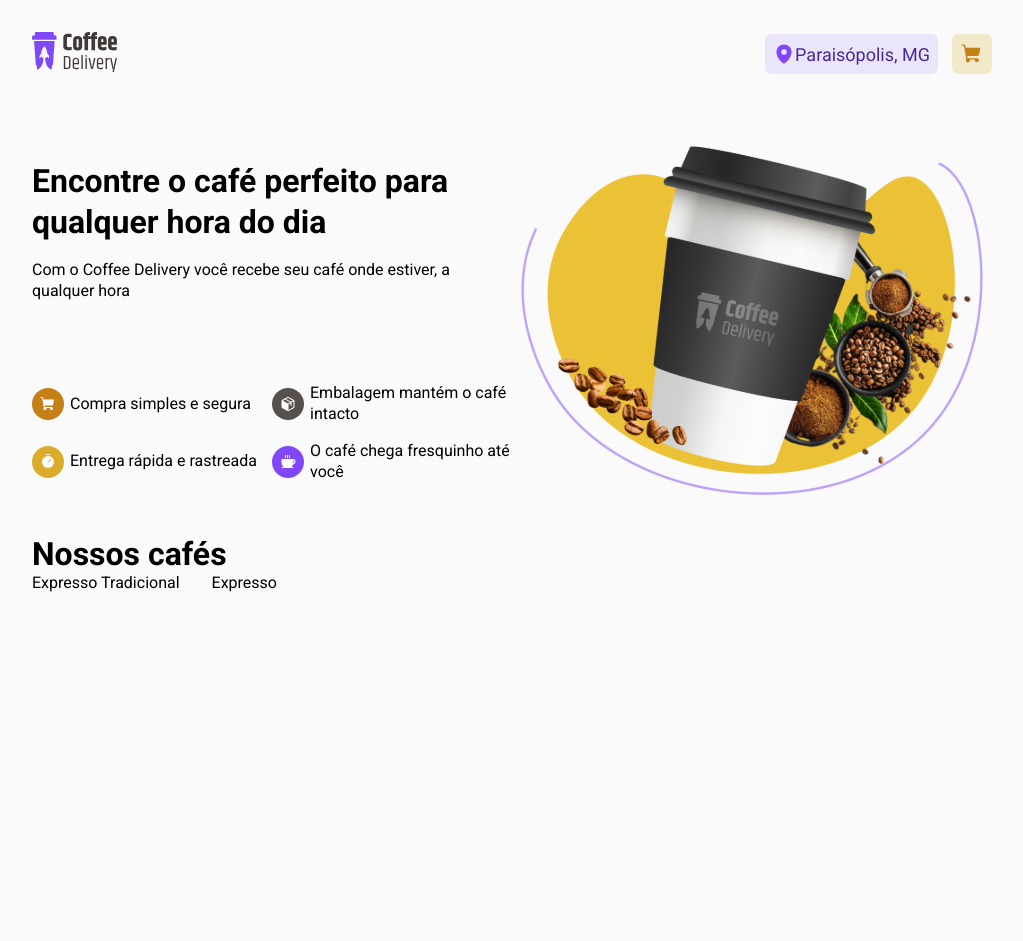
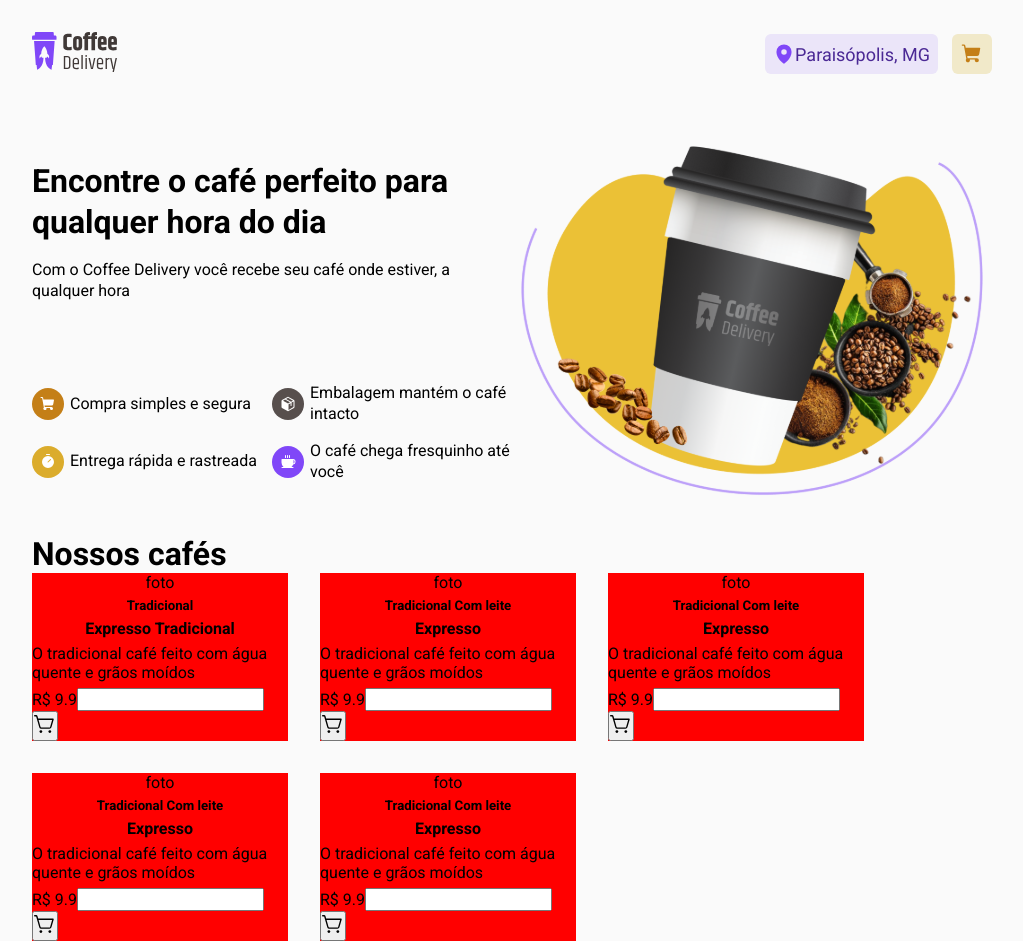
Before and after one commit to CaioScatolino/Coffee-Delivery, a React (Vite) app: page / in a window 1280 px wide. Shown: the whole page, without its empty margins (128-1151 px from the left). Before the commit the page ends 800 px from the top, so only its background shows below. Built offline with nearby package versions, Linux system fonts and the light colour scheme.

Commit message:
Atualizando projeto

```diff
--- a/src/contexts/CoffeeContext.tsx
+++ b/src/contexts/CoffeeContext.tsx
@@ -37,7 +37,37 @@ export function CoffeeContextProvider({
     {
       id: 2,
       image: 'foto',
-      tag: ['Tradicional'],
+      tag: ['Tradicional', 'Com leite'],
+      title: 'Expresso',
+      description: 'O tradicional café feito com água quente e grãos moídos',
+      price: 9.9,
+      qtd: 0,
+      onCart: false,
+    },
+    {
+      id: 3,
+      image: 'foto',
+      tag: ['Tradicional', 'Com leite'],
+      title: 'Expresso',
+      description: 'O tradicional café feito com água quente e grãos moídos',
+      price: 9.9,
+      qtd: 0,
+      onCart: false,
+    },
+    {
+      id: 4,
+      image: 'foto',
+      tag: ['Tradicional', 'Com leite'],
+      title: 'Expresso',
+      description: 'O tradicional café feito com água quente e grãos moídos',
+      price: 9.9,
+      qtd: 0,
+      onCart: false,
+    },
+    {
+      id: 5,
+      image: 'foto',
+      tag: ['Tradicional', 'Com leite'],
       title: 'Expresso',
       description: 'O tradicional café feito com água quente e grãos moídos',
       price: 9.9,
--- a/src/pages/Home/Catalog/index.tsx
+++ b/src/pages/Home/Catalog/index.tsx
@@ -1,3 +1,4 @@
+import { ShoppingCartSimple } from 'phosphor-react'
 import { useContext } from 'react'
 import { CoffeeContext } from '../../../contexts/CoffeeContext'
 import { CatalogContainer, CoffeeItem } from './style'
@@ -11,7 +12,23 @@ export function Catalog() {
       <h1>Nossos cafés</h1>
       <ul>
         {CoffeeCatalog.map((coffee) => {
-          return <CoffeeItem key={coffee.id}>{coffee.title}</CoffeeItem>
+          return (
+            <CoffeeItem key={coffee.id}>
+              <p>{coffee.image}</p>
+              <h5>
+                {coffee.tag[0]} {coffee.tag[1]} {coffee.tag[2]}
+              </h5>
+              <h4>{coffee.title}</h4>
+              <p>{coffee.description}</p>
+              <div>
+                <span>R$ {coffee.price}</span>
+                <input type="number" />
+                <button type="submit">
+                  <ShoppingCartSimple size={22} />
+                </button>
+              </div>
+            </CoffeeItem>
+          )
         })}
       </ul>
     </CatalogContainer>
--- a/src/pages/Home/Catalog/style.ts
+++ b/src/pages/Home/Catalog/style.ts
@@ -5,6 +5,21 @@ export const CatalogContainer = styled.main`
     display: flex;
     gap: 2rem;
     list-style: none;
+    flex-wrap: wrap;
+
+    li {
+      display: flex;
+      flex-direction: column;
+      gap: 6px;
+      width: 16rem;
+      align-items: center;
+      justify-content: center;
+      background: red;
+
+      h5 {
+        gap: 10px;
+      }
+    }
   }
 `
 
```
